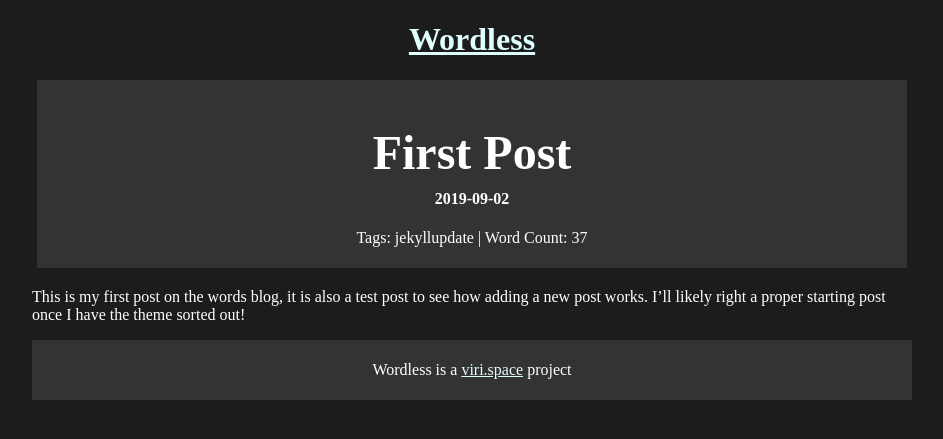
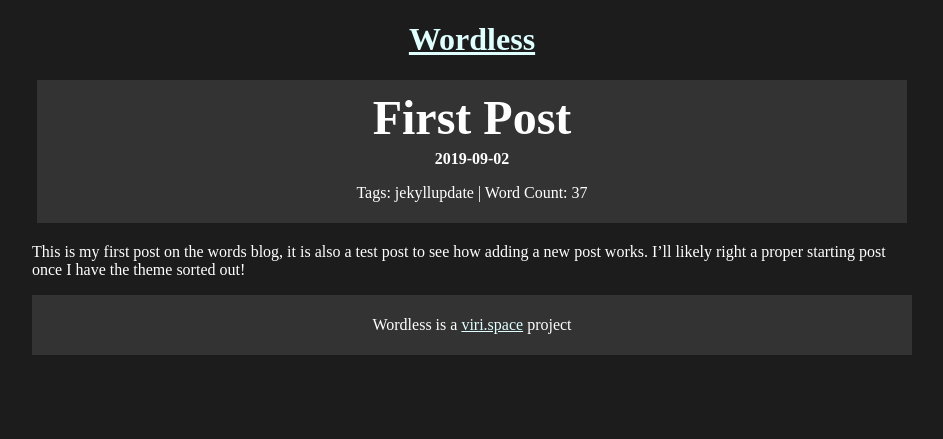
Before and after one commit to v1r1/words, a Jekyll site: the page built from _posts/2019-09-02-first-post.markdown, in a window 1280 px wide. Shown: the top 439 px of the page, without its empty margins (168-1111 px from the left). Built offline with Jekyll 4.4.1, drawn with Linux system fonts in a browser that asks for light colours.

Commit message:
fixed post css more

```diff
--- a/_layouts/home.html
+++ b/_layouts/home.html
@@ -12,7 +12,7 @@ layout: default
     <h1 class="title"><a href="{{ post.url | relative_url }}">{{ post.title | escape }}</a></h1>
     <h4 class="date">{%- assign date_format = "%Y-%m-%d" -%} {{ post.date | date: date_format }}</h4>
     <div class="excerpt">{{ post.excerpt }}</div>
-    <div>Tags: <i>{{ post.tags }}</i></div>
+    <div class="tags">Tags: <i>{{ post.tags }}</i></div>
   </div>
   {%- endfor -%}
 {%- endif -%}
--- a/_posts/2019-09-01-welcome-to-jekyll.markdown
+++ b/_posts/2019-09-01-welcome-to-jekyll.markdown
@@ -2,7 +2,7 @@
 layout: post
 title:  "Welcome to Jekyll!"
 date:   2019-09-01
-tags: jekyll update
+tags: [jekyll, update]
 ---
 You’ll find this post in your `_posts` directory. Go ahead and edit it and re-build the site to see your changes. You can rebuild the site in many different ways, but the most common way is to run `jekyll serve`, which launches a web server and auto-regenerates your site when a file is updated.
 
--- a/_posts/2019-09-02-first-post.markdown
+++ b/_posts/2019-09-02-first-post.markdown
@@ -2,6 +2,6 @@
 layout: post
 title:  "First Post"
 date:   2019-09-02
-tags: jekyll update
+tags: [jekyll, update]
 ---
 This is my first post on the words blog, it is also a test post to see how adding a new post works. I'll likely right a proper starting post once I have the theme sorted out!
--- a/assets/css/main.scss
+++ b/assets/css/main.scss
@@ -37,11 +37,14 @@ header {
   margin: 20px 5px;
 }
 .post-header .title {
-  margin-bottom: 0;
+  margin: 5px 0;
   font-size: 3em;
 }
 .post-header .date {
-  margin-top: 10px;
+  margin: 5px 0;
+}
+.post-header .tags {
+  margin: 5px 0;
 }
 
 main img {
```
Also changed, not shown: _posts/2019-10-31-dreams-a-creators-paradise.md (+1 -1 lines).
